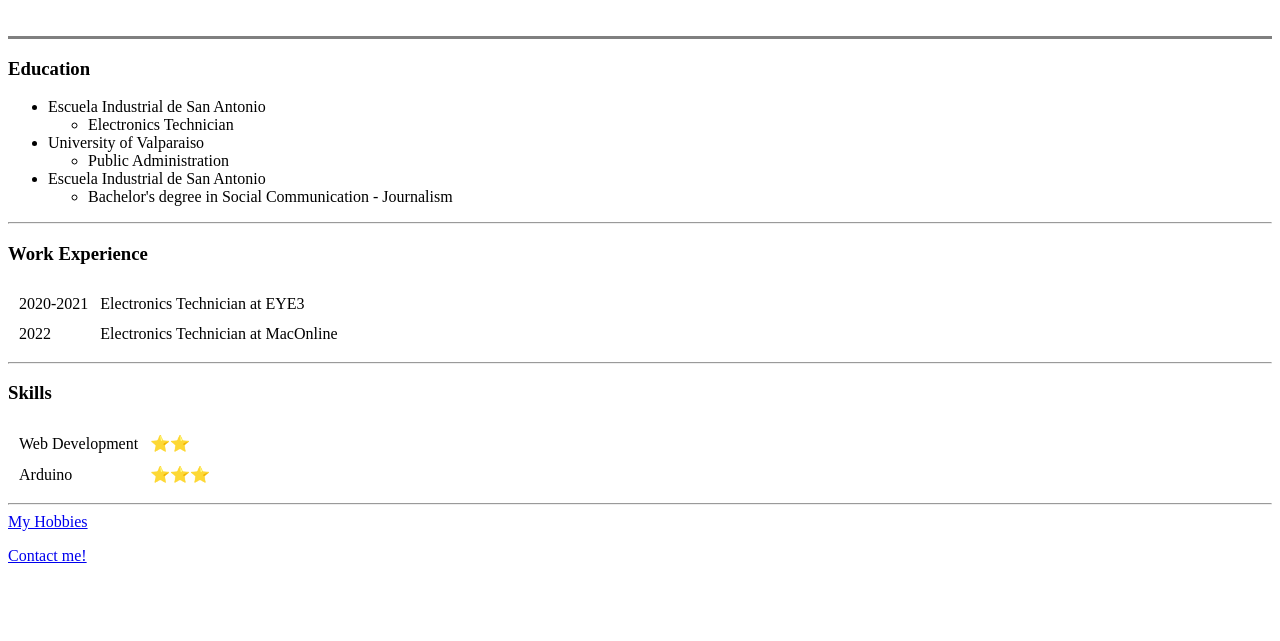
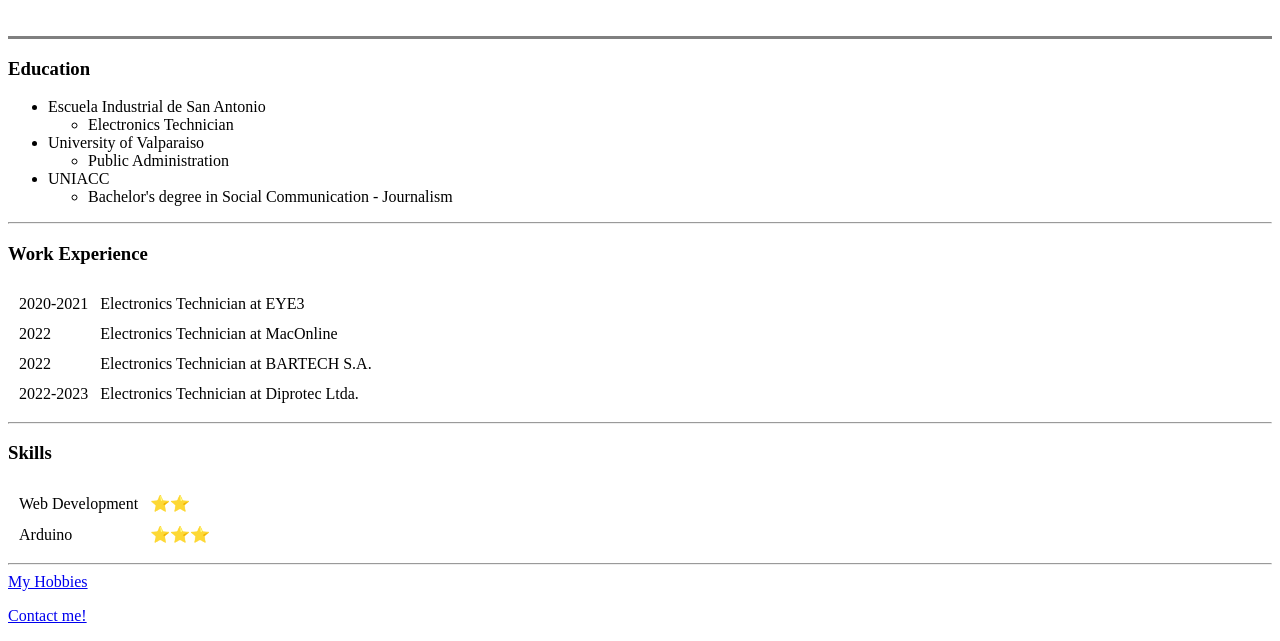
Before and after one commit to bpazosfer/cv, a plain HTML site: page index.html in a window 1280 px wide. Shown: the part 188-829 px from the top of the page. Before the commit the page ends 800 px from the top, so only its background shows below. Drawn offline with Linux system fonts and the light colour scheme.

Commit message:
Add files via upload

```diff
--- a/index.html
+++ b/index.html
@@ -33,7 +33,7 @@
                 <li>Public Administration</li>
             </ul>
         </li>
-        <li>Escuela Industrial de San Antonio
+        <li>UNIACC
             <ul>
                 <li>Bachelor's degree in Social Communication - Journalism</li>
             </ul>
@@ -50,6 +50,14 @@
         <tr>
             <td>2022</td>
             <td>Electronics Technician at MacOnline</td>
+        </tr>
+        <tr>
+            <td>2022</td>
+            <td>Electronics Technician at BARTECH S.A.</td>
+        </tr>
+        <tr>
+            <td>2022-2023</td>
+            <td>Electronics Technician at Diprotec Ltda.</td>
         </tr>
     </table>
     <hr>
```
Also changed, not shown: hobbies.html (+1 -0 lines).
